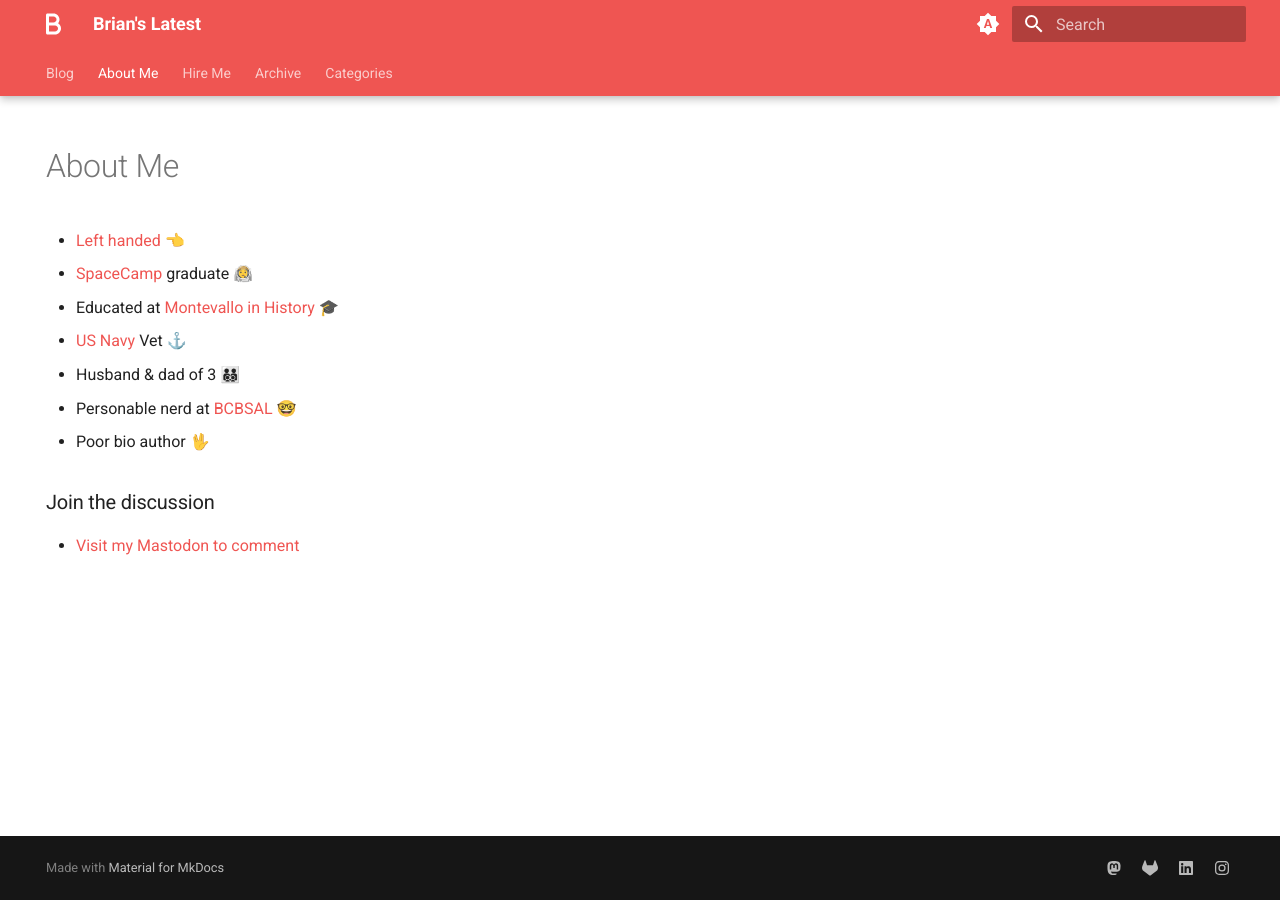
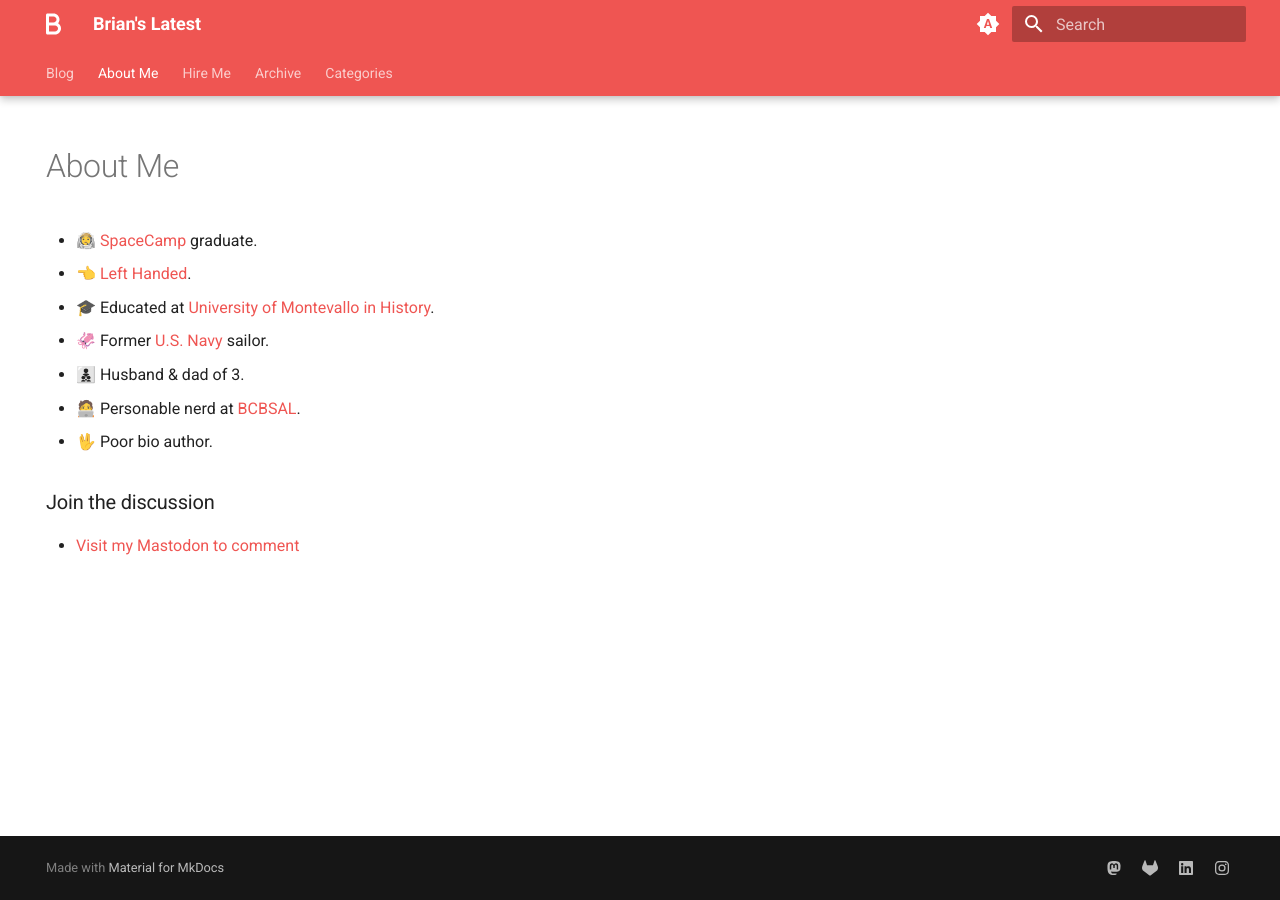
Before and after one commit to bmbufalo/bmbufalo, an MkDocs documentation site: the page built from docs/about_me.md, in a window 1280 px wide. Built offline with MkDocs 1.6.1 and Material for MkDocs 9.7.7, drawn with Linux system fonts in a browser that asks for light colours.

Commit message:
updated bio

```diff
--- a/docs/about_me.md
+++ b/docs/about_me.md
@@ -7,13 +7,13 @@ hide:
 
 # About Me
 
-- [Left handed][left-handed] 👈
-- [SpaceCamp][space-camp] graduate 🧑‍🚀
-- Educated at [Montevallo in History][montevallo-history] 🎓
-- [US Navy][us-navy] Vet ⚓️
-- Husband & dad of 3 🧑‍🧑‍🧒‍🧒
-- Personable nerd at [BCBSAL][bcbs-al] 🤓
-- Poor bio author 🖖
+- 🧑‍🚀 [SpaceCamp][space-camp] graduate.
+- 👈 [Left Handed][left-handed].
+- 🎓 Educated at [University of Montevallo in History][montevallo-history].
+- 🦑 Former [U.S. Navy][us-navy] sailor.
+- 🧑‍🧒‍🧒 Husband & dad of 3.
+- 🧑‍💻 Personable nerd at [BCBSAL][bcbs-al].
+- 🖖 Poor bio author.
 
 [space-camp]:https://www.rocketcenter.com/SpaceCamp
 [left-handed]: https://www.lefthandersclub.org
```
